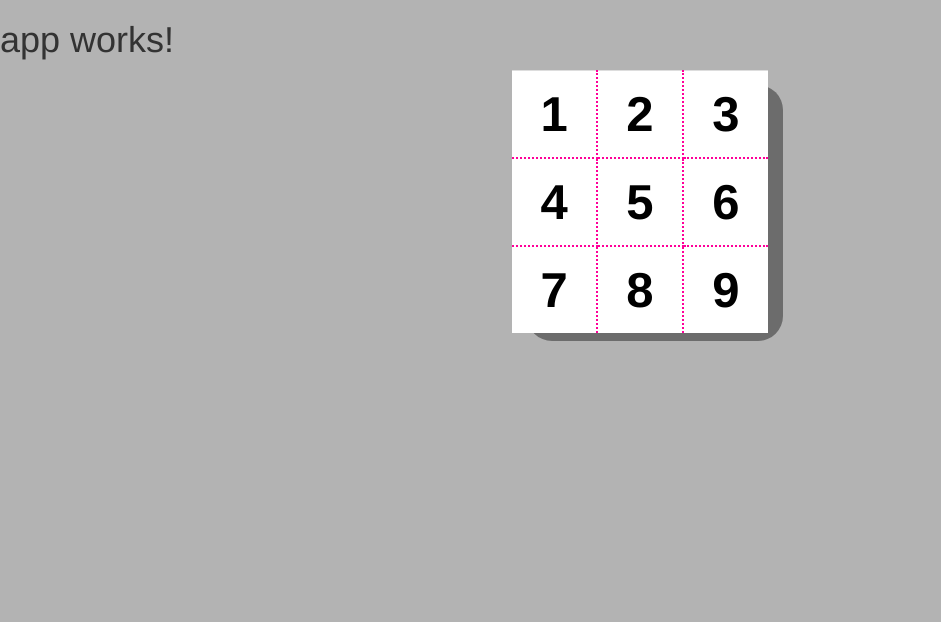
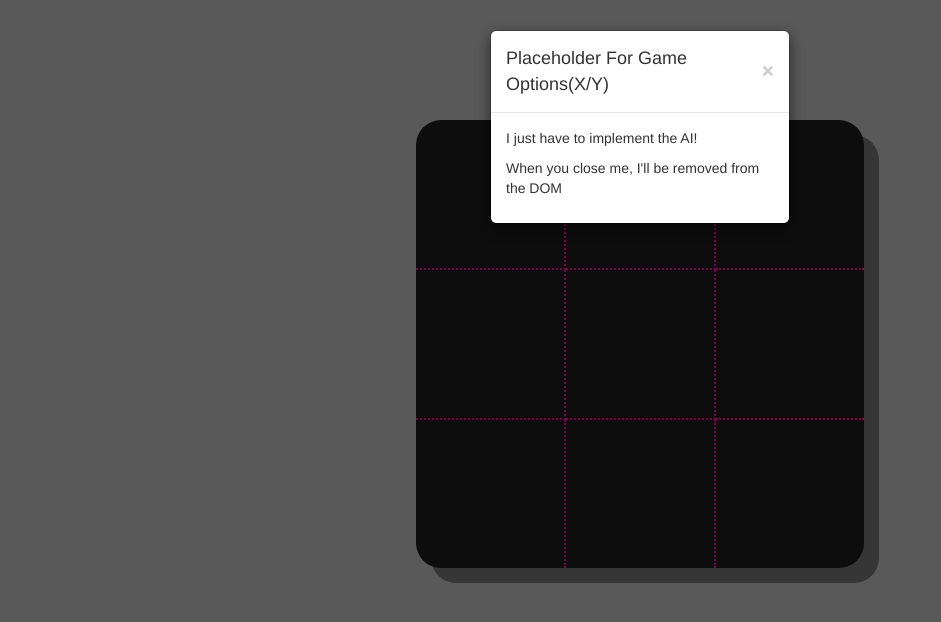
Before and after one commit to mdtycho/TicTacToe, an Angular app: page / in a window 1280 px wide. Shown: the top 622 px of the page, without its empty margins (0-941 px from the left). Built offline with nearby package versions, Linux system fonts and the light colour scheme.

Commit message:
Added cell model,class for managing the game state, styles for the board ui, modal for capturing user options, filled grid with cell instances

```diff
--- a/src/app/app.component.html
+++ b/src/app/app.component.html
@@ -1,4 +1,17 @@
-<h1>
-    {{title}}
-</h1>
 <app-grid></app-grid>
+<div *ngIf="isModalShown" [config]="{ show: true }" (onHidden)="onHidden()" bsModal #autoShownModal="bs-modal" class="modal fade" tabindex="-1" role="dialog" aria-hidden="true">
+    <div class="modal-dialog modal-sm">
+        <div class="modal-content">
+            <div class="modal-header">
+                <h4 class="modal-title pull-left">Placeholder For Game Options(X/Y)</h4>
+                <button type="button" class="close pull-right" aria-label="Close" (click)="hideModal()">
+          <span aria-hidden="true">&times;</span>
+        </button>
+            </div>
+            <div class="modal-body">
+                <p>I just have to implement the AI!</p>
+                <p>When you close me, I'll be removed from the DOM</p>
+            </div>
+        </div>
+    </div>
+</div>
--- a/src/app/app.component.ts
+++ b/src/app/app.component.ts
@@ -1,4 +1,5 @@
-import { Component } from '@angular/core';
+import { Component,ViewChild } from '@angular/core';
+import { ModalDirective } from 'ngx-bootstrap/modal';
 
 @Component({
   selector: 'app-root',
@@ -6,5 +7,12 @@ import { Component } from '@angular/core';
   styleUrls: ['./app.component.css']
 })
 export class AppComponent {
-  title = 'app works!';
+  @ViewChild('autoShownModal') public autoShownModal:ModalDirective;
+
+  public isModalShown:boolean = true;
+
+  public onHidden():void {
+    this.isModalShown = false;
+  }
+
 }
--- a/src/app/app.module.ts
+++ b/src/app/app.module.ts
@@ -6,6 +6,7 @@ import { HttpModule } from '@angular/http';
 import { AppComponent } from './app.component';
 
 import { GridComponent } from './grid/grid.component';
+import { ModalModule } from 'ngx-bootstrap/modal';
 
 @NgModule({
   declarations: [
@@ -15,7 +16,8 @@ import { GridComponent } from './grid/grid.component';
   imports: [
     BrowserModule,
     FormsModule,
-    HttpModule
+    HttpModule,
+    ModalModule.forRoot()
   ],
   providers: [],
   bootstrap: [AppComponent]
--- a/src/app/cell.model.ts
+++ b/src/app/cell.model.ts
@@ -1,3 +1,13 @@
 export class Cell {
-   public state:boolean = null;
+   private state:boolean = null;
+
+   displayCell():string{
+       if(this.state===null){
+           return "";
+       }else if(this.state===false){
+           return "X";
+       }else{
+           return "O";
+       }
+   }
 }
--- a/src/app/grid/grid.component.html
+++ b/src/app/grid/grid.component.html
@@ -1,20 +1,20 @@
 <div class="main">
-    <table class="table game-table">
+    <table class="game-table">
         <tbody>
             <tr class="game-row">
-                <td class="game-cell">1</td>
-                <td class="game-cell">2</td>
-                <td class="game-cell">3</td>
+                <td class="game-cell">{{board[0][0].displayCell()}}</td>
+                <td class="game-cell">{{board[0][1].displayCell()}}</td>
+                <td class="game-cell">{{board[0][2].displayCell()}}</td>
             </tr>
             <tr class="game-row">
-                <td class="game-cell">4</td>
-                <td class="game-cell">5</td>
-                <td class="game-cell">6</td>
+                <td class="game-cell">{{board[1][0].displayCell()}}</td>
+                <td class="game-cell">{{board[1][1].displayCell()}}</td>
+                <td class="game-cell">{{board[1][2].displayCell()}}</td>
             </tr>
             <tr class="game-row">
-                <td class="game-cell">7</td>
-                <td class="game-cell">8</td>
-                <td class="game-cell">9</td>
+                <td class="game-cell">{{board[2][0].displayCell()}}</td>
+                <td class="game-cell">{{board[2][1].displayCell()}}</td>
+                <td class="game-cell">{{board[2][2].displayCell()}}</td>
             </tr>
         </tbody>
     </table>
--- a/src/app/grid/grid.component.ts
+++ b/src/app/grid/grid.component.ts
@@ -1,4 +1,5 @@
 import { Component, OnInit } from '@angular/core';
+import {Cell} from '../cell.model';
 
 @Component({
   selector: 'app-grid',
@@ -7,11 +8,23 @@ import { Component, OnInit } from '@angular/core';
 })
 export class GridComponent implements OnInit {
 
-  constructor() { }
+  constructor() {
+    console.log("wooo");
+   }
+
+  public board:Array<Array<Cell>> = new Array<Array<Cell>>();
 
 
 
   ngOnInit() {
+    for(var i=0;i<3;i++){
+      this.board.push([]);
+      for(var j=0;j<3;j++){
+        let cell:Cell = new Cell();
+        this.board[i].push(cell);
+      }
+    }
+    console.log(this.board);
   }
 
 }
--- a/src/styles.css
+++ b/src/styles.css
@@ -2,17 +2,25 @@
 
 body {
     background-color: #b3b3b3;
+    vertical-align: middle;
 }
 
 div.main {
     background-color: #1a1a1a;
-    width: 20vw;
-    height: 20vw;
+    width: 35vw;
+    height: 35vw;
     margin: 0 auto;
     -webkit-box-shadow: 1.5rem 1.5rem rgba(0, 0, 0, 0.4);
     -moz-box-shadow: 1.5rem 1.5rem rgba(0, 0, 0, 0.4);
     box-shadow: 1.5rem 1.5rem rgba(0, 0, 0, 0.4);
     border-radius: 2.5rem;
+    position: relative;
+    top: 12rem;
+}
+
+div.main tbody {
+    width: 100%;
+    height: 100%;
 }
 
 div.main table.game-table {
@@ -21,8 +29,8 @@ div.main table.game-table {
 }
 
 div.main table.game-table tbody tr.game-row td.game-cell {
-    width: 6vw;
-    height: 6vw;
+    width: 33%;
+    height: 33%;
     text-align: center;
     border-right: 0.2rem dotted #ff0099;
     border-bottom: 0.2rem dotted #ff0099;
```
Also changed, not shown: src/app/game-classes/state.game.ts (added, +107 -0 lines).
